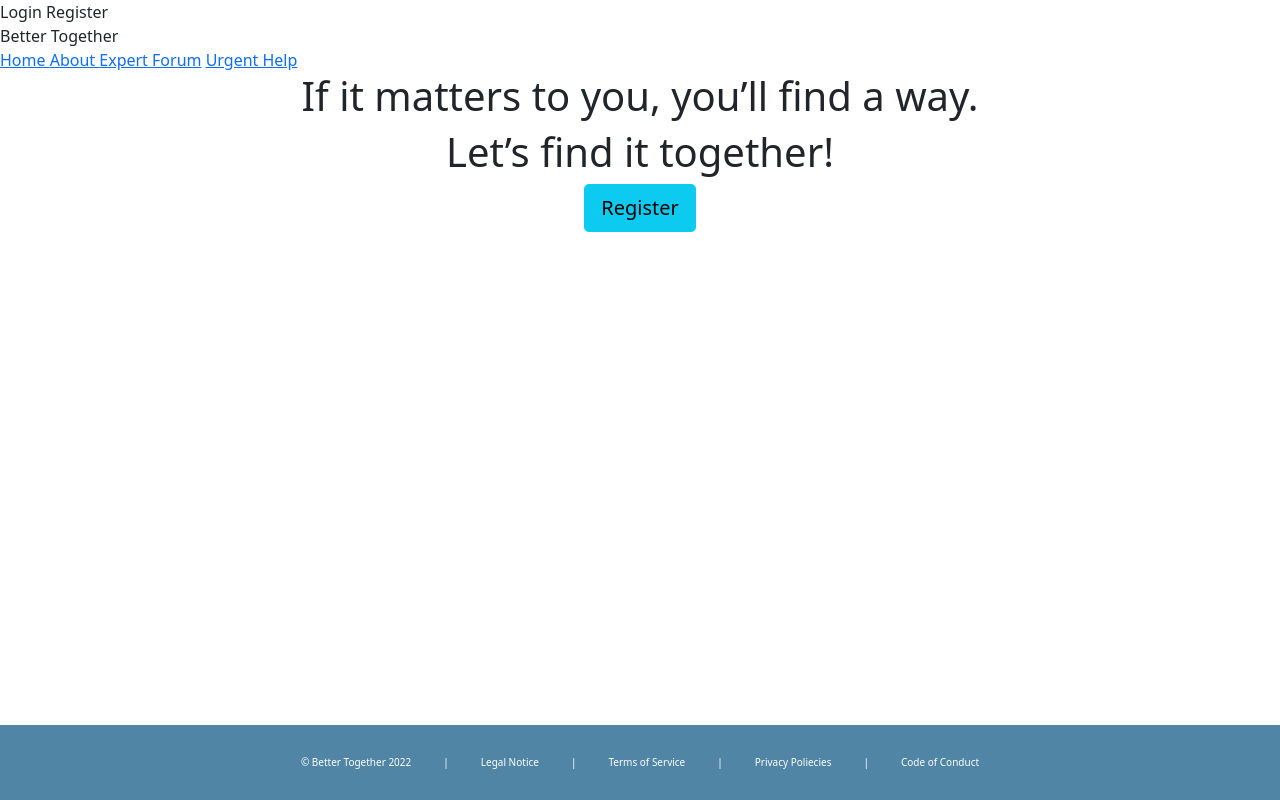
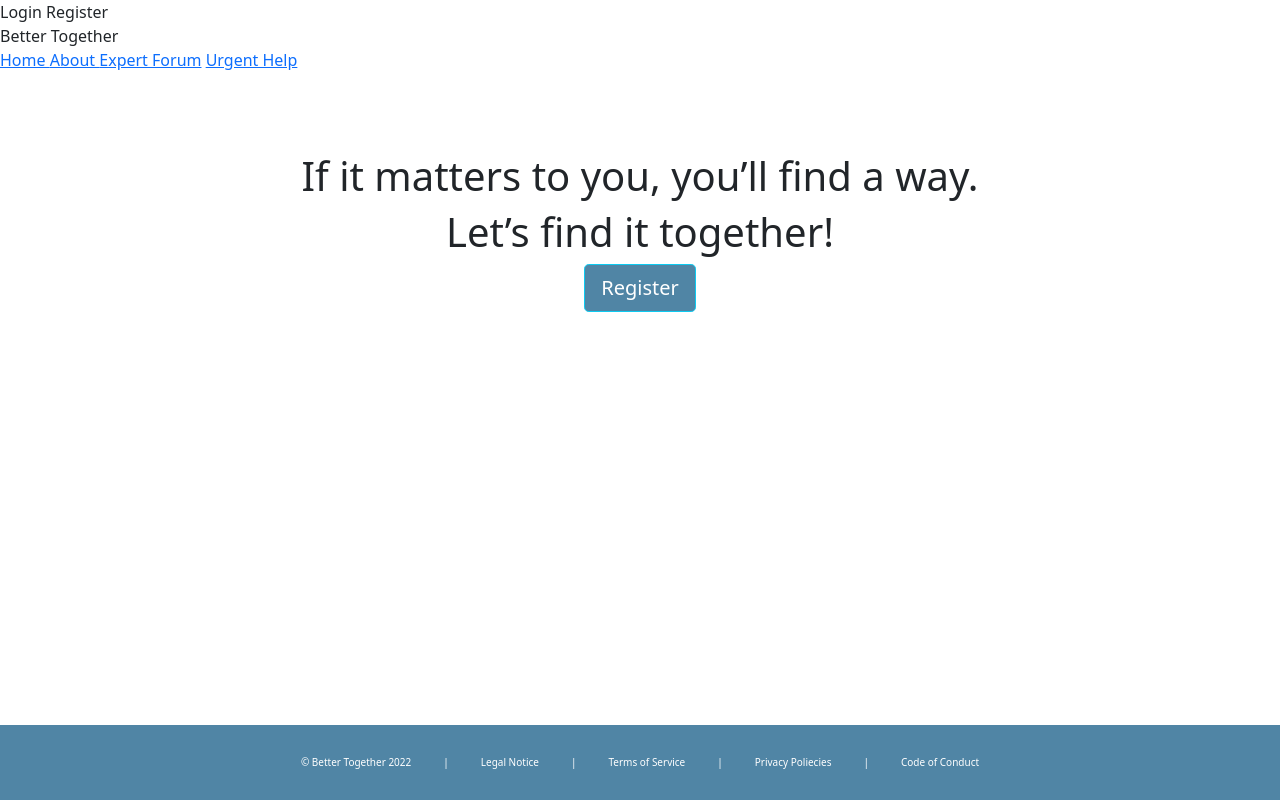
Before and after one commit to Isztof/Better-Together, a plain HTML site: page indexHome..html in a window 1280 px wide. Drawn offline with nearby package versions, Linux system fonts and the light colour scheme; a script that the page names is missing.

Commit message:
mainHome css

```diff
--- a/styleHome.css
+++ b/styleHome.css
@@ -15,3 +15,18 @@ footer{
     position: absolute;
 	bottom:0px;
 }
+
+#callToAction{
+    text-align: center;
+    margin-top: 5rem;
+}
+
+#register2{
+    color: white;
+    background-color: #5085A5;
+
+}
+
+#register2:hover{
+    opacity: 0.8;
+}
```
